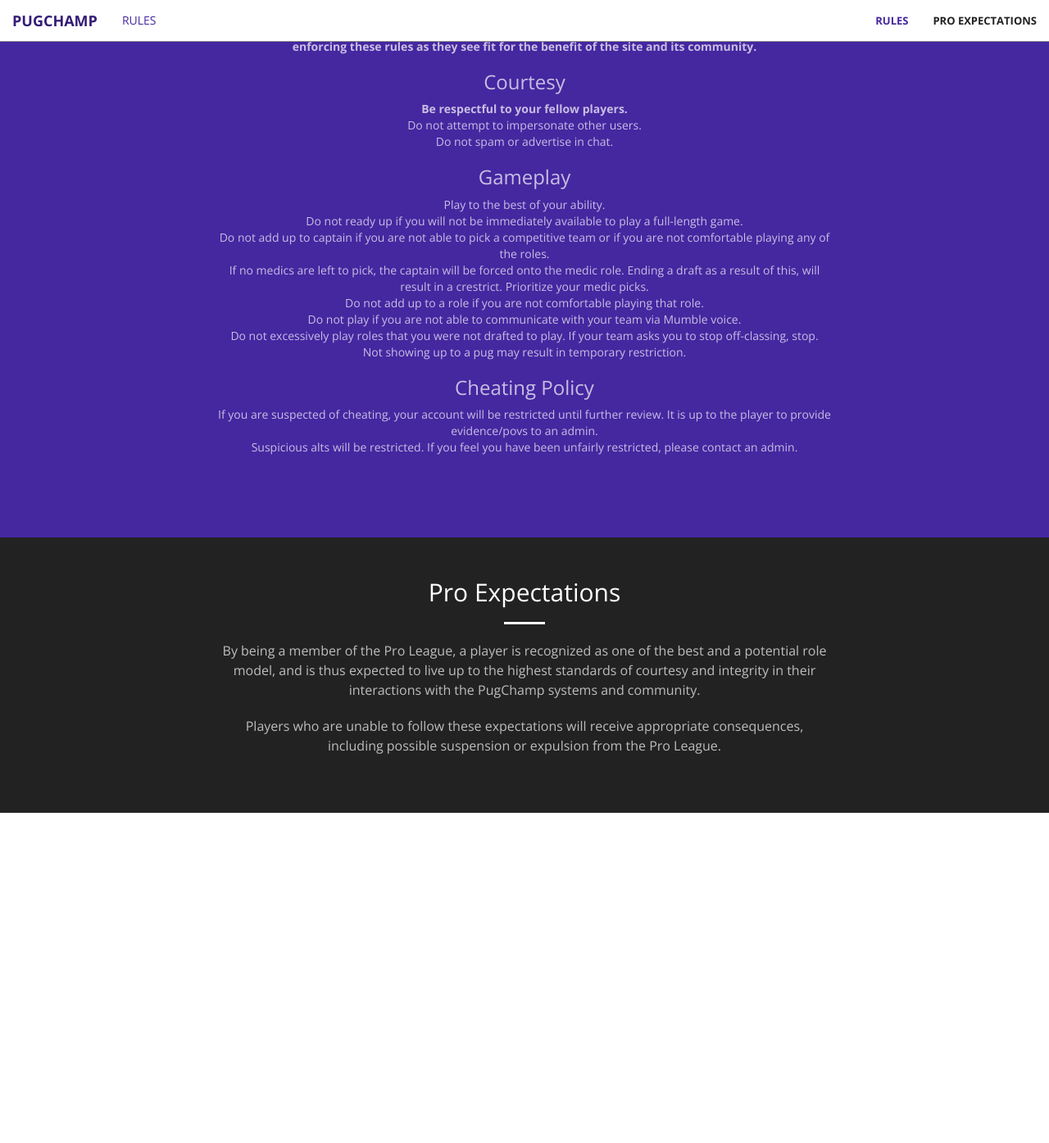
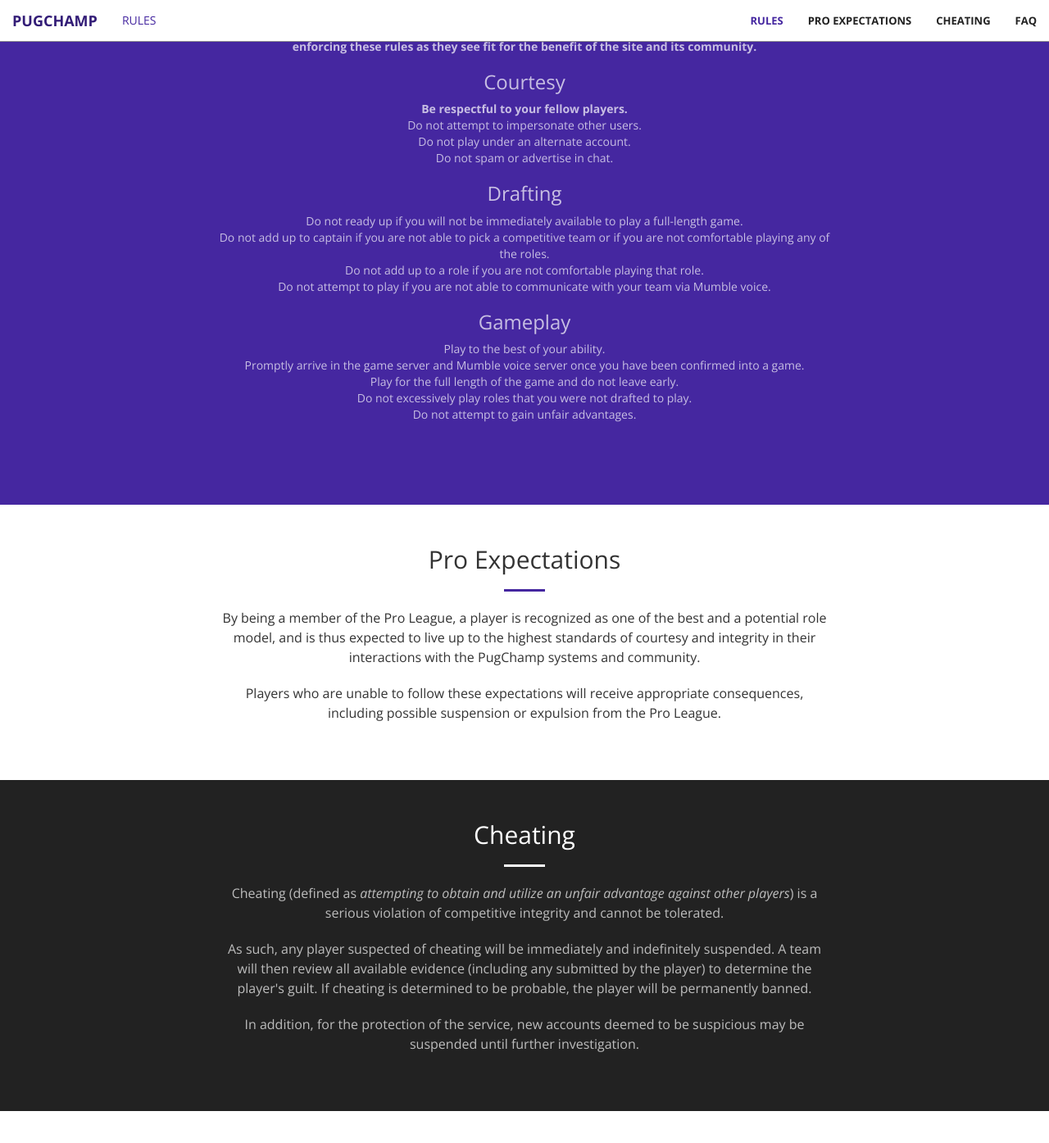
Before and after one commit to ChampGG/pug.champ.gg, a Jekyll site: the page built from rules.html, in a window 1280 px wide and 1400 px high, scrolled down 799 px. Shown: the top 1395 px of the window at 82% size. Built offline with Jekyll 4.4.1, drawn with Linux system fonts in a browser that asks for light colours; before the commit the page ends 1791 px from its top, so only the background shows below that; some of the changed text lies outside the part shown.

Commit message:
Update the rules page.

```diff
--- a/rules.html
+++ b/rules.html
@@ -7,6 +7,10 @@
     title: Rules
   - id: pro-expectations
     title: Pro Expectations
+  - id: cheating
+    title: Cheating
+  - id: faq
+    title: FAQ
 ---
 
 <header style="background-image: linear-gradient(rgba(0, 0, 0, 0.45), rgba(0, 0, 0, 0.45)), url('../img/rules.jpg'); height: 600px;">
@@ -33,45 +37,83 @@
                     <br>
                     Do not attempt to impersonate other users.
                     <br>
+                    Do not play under an alternate account.
+                    <br>
                     Do not spam or advertise in chat.
+
+                    <h3>Drafting</h3>
+
+                    Do not ready up if you will not be immediately available to play a full-length game.
+                    <br>
+                    Do not add up to captain if you are not able to pick a competitive team or if you are not comfortable playing any of the roles.
+                    <br>
+                    Do not add up to a role if you are not comfortable playing that role.
+                    <br>
+                    Do not attempt to play if you are not able to communicate with your team via Mumble voice.
 
                     <h3>Gameplay</h3>
 
                     Play to the best of your ability.
                     <br>
-                    Do not ready up if you will not be immediately available to play a full-length game.
+                    Promptly arrive in the game server and Mumble voice server once you have been confirmed into a game.
                     <br>
-                    Do not add up to captain if you are not able to pick a competitive team or if you are not comfortable playing any of the roles.
-					<br>
-					If no medics are left to pick, the captain will be forced onto the medic role. Ending a draft as a result of this, will result in a crestrict. Prioritize your medic picks.
+                    Play for the full length of the game and do not leave early.
                     <br>
-                    Do not add up to a role if you are not comfortable playing that role.
+                    Do not excessively play roles that you were not drafted to play.
                     <br>
-                    Do not play if you are not able to communicate with your team via Mumble voice.
-                    <br>
-                    Do not excessively play roles that you were not drafted to play. If your team asks you to stop off-classing, stop.
-					<br>
-					Not showing up to a pug may result in temporary restriction.
-
-					<h3>Cheating Policy </h3>
-
-					If you are suspected of cheating, your account will be restricted until further review. It is up to the player to provide evidence/povs to an admin.
-					<br>
-					Suspicious alts will be restricted. If you feel you have been unfairly restricted, please contact an admin.
+                    Do not attempt to gain unfair advantages.
                 </span>
             </div>
         </div>
     </div>
 </section>
-<aside class="bg-dark" id="pro-expectations">
+<aside id="pro-expectations">
     <div class="container">
         <div class="row">
             <div class="col-lg-8 col-lg-offset-2 text-center">
                 <h2 class="section-heading">Pro Expectations</h2>
-                <hr class="light">
-                <p class="text-faded">By being a member of the Pro League, a player is recognized as one of the best and a potential role model, and is thus expected to live up to the highest standards of courtesy and integrity in their interactions with the PugChamp systems and community.</p>
-                <p class="text-faded">Players who are unable to follow these expectations will receive appropriate consequences, including possible suspension or expulsion from the Pro League.</p>
+                <hr class="dark">
+                <p>By being a member of the Pro League, a player is recognized as one of the best and a potential role model, and is thus expected to live up to the highest standards of courtesy and integrity in their interactions with the PugChamp systems and community.</p>
+                <p>Players who are unable to follow these expectations will receive appropriate consequences, including possible suspension or expulsion from the Pro League.</p>
             </div>
         </div>
     </div>
 </aside>
+<aside class="bg-dark" id="cheating">
+    <div class="container">
+        <div class="row">
+            <div class="col-lg-8 col-lg-offset-2 text-center">
+                <h2 class="section-heading">Cheating</h2>
+                <hr class="light">
+                <p class="text-faded">Cheating (defined as <em>attempting to obtain and utilize an unfair advantage against other players</em>) is a serious violation of competitive integrity and cannot be tolerated.</p>
+                <p class="text-faded">As such, any player suspected of cheating will be immediately and indefinitely suspended. A team will then review all available evidence (including any submitted by the player) to determine the player's guilt. If cheating is determined to be probable, the player will be permanently banned.</p>
+                <p class="text-faded">In addition, for the protection of the service, new accounts deemed to be suspicious may be suspended until further investigation.</p>
+            </div>
+        </div>
+    </div>
+</aside>
+<aside id="faq">
+    <div class="container">
+        <div class="row">
+            <div class="col-lg-8 col-lg-offset-2 text-center">
+                <h2 class="section-heading">FAQ</h2>
+                <hr class="dark">
+                <p>
+                    <strong>Q: Under what circumstances can I override someone to play in a role they did not add as?</strong>
+                    <br>
+                    A: It depends on the situation. In general, if there is a role with no players left except for overrides, the captain should take on that role. However, in certain cases an override may be desirable in order to make the game better. (Note that medic overrides are disabled and a captain must play medic if none are left to pick.) Any captain who attempts to abuse the override system may be restricted.
+                </p>
+                <p>
+                    <strong>Q: Under what circumstances am I allowed to play other roles?</strong>
+                    <br>
+                    A: Generally, you should play the role you were drafted to play. The one recognized exception is offclassing (from scout or roamer) in order to attack or defend the final control point. Players who are deemd to be excessively offclassing may be restricted.
+                </p>
+                <p>
+                    <strong>Q: Under what circumstances can I let a draft expire as captain?</strong>
+                    <br>
+                    A: Captains should not allow drafts to expire with very rare exceptions. A captain intentially allowing a draft to expire may be restricted.
+                </p>
+            </div>
+        </div>
+    </div>
+</aside>
```
